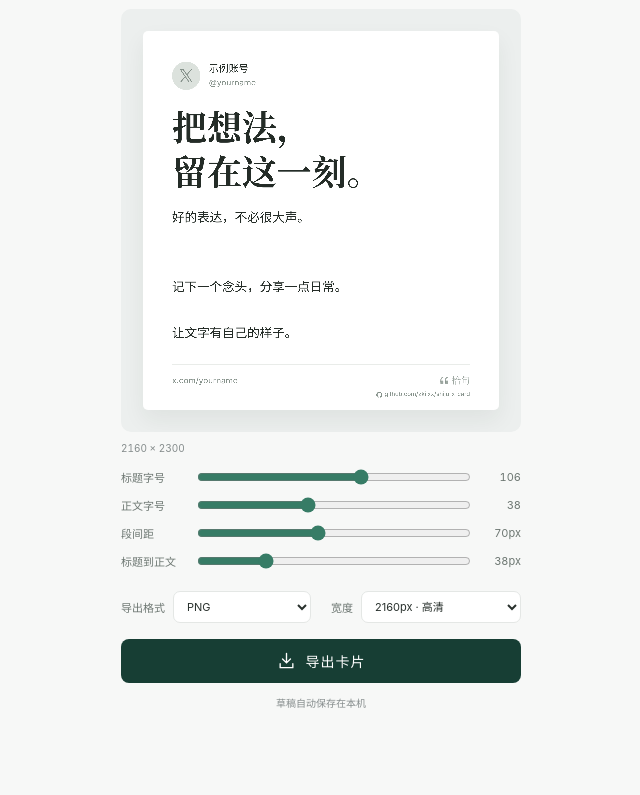
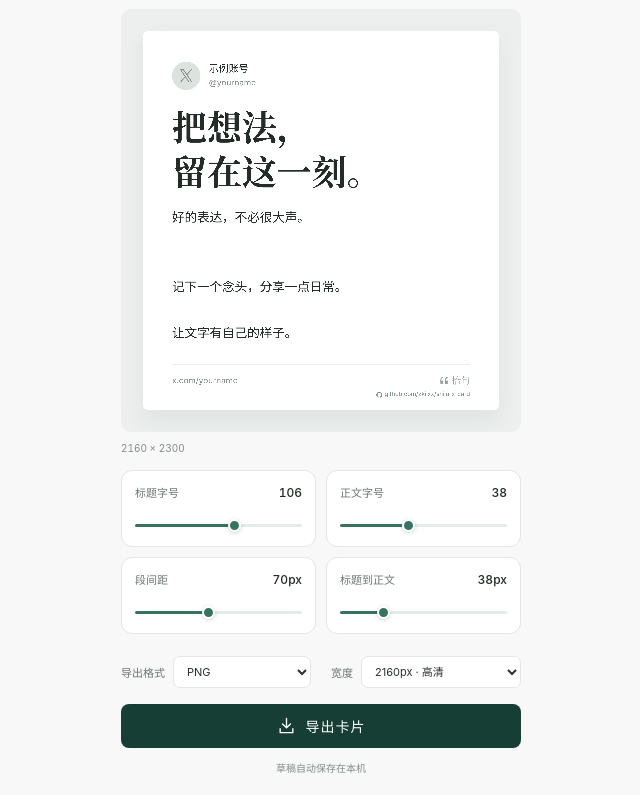
Before and after one commit to zkilxx/shiju-x-card, a website with bundled scripts: page extension/sidepanel.html in a window 1280 px wide. Shown: the part 892-1687 px from the top of the page, without its empty margins (319-959 px from the left). Before the commit the page ends 1622 px from the top, so only its background shows below. Built offline with nearby package versions, Linux system fonts and the light colour scheme.

Commit message:
Refine typography controls with two-column panels and custom sliders

```diff
--- a/extension/panel.js
+++ b/extension/panel.js
@@ -55,6 +55,11 @@ function queueSave() {
   status('saveStatus','正在保存…');clearTimeout(saveTimer);
   saveTimer=setTimeout(flushSave,200);
 }
+function updateRangeFill(input) {
+  const min=Number(input.min),max=Number(input.max);
+  const progress=max>min?Math.max(0,Math.min(100,(Number(input.value)-min)/(max-min)*100)):0;
+  input.style.setProperty('--range-progress',`${progress}%`);
+}
 function redraw() {
   try {
     const dimensions=renderCard($('preview'),state,cardAvatar(),Number(state.resolution));
@@ -72,6 +77,7 @@ function redraw() {
   $('titleSizeLabel').textContent=state.titleSize;
   $('paragraphSpacingLabel').textContent=`${state.paragraphSpacing}px`;
   $('titleBodyGapLabel').textContent=`${state.titleBodyGap}px`;
+  for(const id of ['titleSize','fontSize','paragraphSpacing','titleBodyGap'])updateRangeFill($(id));
 }
 function renderTemplates() {
   for(const template of templates) {
@@ -178,6 +184,7 @@ async function init() {
   for(const id of ['title','body','ratio','titleSize','fontSize','paragraphSpacing','titleBodyGap','format','resolution']) {
     $(id).value=state[id];$(id).addEventListener(['title','body','titleSize','fontSize','paragraphSpacing','titleBodyGap'].includes(id)?'input':'change',()=>{
       state[id]=['titleSize','fontSize','paragraphSpacing','titleBodyGap','resolution'].includes(id)?Number($(id).value):$(id).value;
+      if($(id).type==='range')updateRangeFill($(id));
       clearTimeout(renderTimer);renderTimer=setTimeout(redraw,60);queueSave();
     });
   }
--- a/extension/styles.css
+++ b/extension/styles.css
@@ -340,41 +340,107 @@ canvas#preview {
   gap:8px;
   font-variant-numeric:tabular-nums
 }
-.size-control {
-  display:flex;
-  align-items:center;
-  gap:7px;
-  margin:0;
-  font-size:10px
+.typography-controls {
+  --range-fill:#37745e;
+  --range-track:#e5ebe7;
+  display:grid;
+  grid-template-columns:repeat(2,minmax(0,1fr));
+  gap:10px;
+  margin-top:16px;
 }
-.size-control input {
-  width:65px;
-  accent-color:var(--accent);
-  height:14px
-}
-.size-control output {
-  min-width:16px
-}
-.typography-controls {
-  display:grid;
-  gap:12px;
-  margin-top:15px;
+[data-color-mode="dark"] .typography-controls {
+  --range-fill:#91bda7;
+  --range-track:#35473d;
 }
 .typography-controls .size-control {
   display:grid;
-  grid-template-columns:66px minmax(0,1fr) 40px;
-  gap:10px;
+  grid-template-columns:minmax(0,1fr) auto;
+  grid-template-rows:minmax(22px,auto) 24px;
+  align-items:center;
+  column-gap:8px;
+  row-gap:9px;
+  min-width:0;
+  margin:0;
+  padding:12px 13px 8px;
+  border:1px solid var(--line);
+  border-radius:11px;
+  background:var(--surface);
   font-size:11px;
+  line-height:1.4;
+  transition:border-color .15s,box-shadow .15s;
 }
-.typography-controls input {
+.typography-controls .size-control:focus-within {
+  border-color:var(--range-fill);
+  box-shadow:0 0 0 2px var(--hover);
+}
+.typography-controls .size-control > span {
+  grid-column:1;
+  grid-row:1;
+  min-width:0;
+  font-weight:500;
+}
+.typography-controls output {
+  grid-column:2;
+  grid-row:1;
+  min-width:25px;
+  color:var(--text);
+  font-size:12px;
+  font-weight:500;
+  text-align:right;
+  font-variant-numeric:tabular-nums;
+  white-space:nowrap;
+}
+.typography-controls input[type="range"] {
+  -webkit-appearance:none;
+  appearance:none;
+  grid-column:1 / -1;
+  grid-row:2;
   width:100%;
   min-width:0;
+  height:24px;
   margin:0;
+  padding:0;
+  background:transparent;
+  cursor:pointer;
 }
-.typography-controls output {
-  min-width:25px;
-  text-align:right;
-  font-variant-numeric:tabular-nums;
+.typography-controls input::-webkit-slider-runnable-track {
+  height:3px;
+  border:0;
+  border-radius:99px;
+  background:linear-gradient(to right,var(--range-fill) var(--range-progress,0%),var(--range-track) var(--range-progress,0%));
+}
+.typography-controls input::-webkit-slider-thumb {
+  -webkit-appearance:none;
+  width:13px;
+  height:13px;
+  margin-top:-5px;
+  border:2px solid var(--surface);
+  border-radius:50%;
+  background:var(--range-fill);
+  box-shadow:0 1px 4px #10251c30;
+  transition:box-shadow .15s;
+}
+.typography-controls input:hover::-webkit-slider-thumb {
+  box-shadow:0 0 0 4px var(--hover),0 1px 4px #10251c30;
+}
+.typography-controls input::-moz-range-track {
+  height:3px;
+  border:0;
+  border-radius:99px;
+  background:var(--range-track);
+}
+.typography-controls input::-moz-range-progress {
+  height:3px;
+  border-radius:99px;
+  background:var(--range-fill);
+}
+.typography-controls input::-moz-range-thumb {
+  width:9px;
+  height:9px;
+  border:2px solid var(--surface);
+  border-radius:50%;
+  background:var(--range-fill);
+  box-shadow:0 1px 4px #10251c30;
 }
 .tweet-source {
   display:flex;
@@ -530,8 +596,8 @@ dialog .notice {
 .sr-only {position:absolute;width:1px;height:1px;padding:0;margin:-1px;overflow:hidden;clip-path:inset(50%);white-space:nowrap;border:0;}
 label > [data-i18n] {color:inherit;}
 .avatar .x-mark {width:20px;height:20px;fill:currentColor;stroke:none;color:var(--text);}
-html[lang="en"] .typography-controls .size-control {grid-template-columns:90px minmax(0,1fr) 40px;}
 html[lang="en"] .swatch-title {font-size:11px;letter-spacing:0;}
 @media(max-width:340px) {
+  .typography-controls .size-control {padding:11px 10px 7px;column-gap:6px;}
   html[lang="en"] .export-options {gap:10px;}
 }
--- a/package.json
+++ b/package.json
@@ -1,6 +1,6 @@
 {
   "name": "shiju-x-card",
-  "version": "1.4.1",
+  "version": "1.4.2",
   "private": true,
   "scripts": {
     "test": "node tests/verify.cjs"
```
Also changed, not shown: README.en.md (+4 -2 lines), scripts/capture-docs.cjs (+4 -3 lines), README.md, docs/images/sidepanel-dark.png, docs/images/sidepanel-en.png, docs/images/sidepanel-light.png, docs/images/typography-dark.png (added), docs/images/typography-en-320.png (added), docs/images/typography-en.png (added), docs/images/typography-light.png (added), extension/manifest.json, 1 other file.
